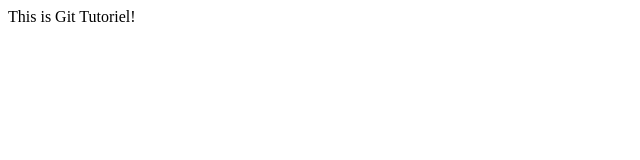
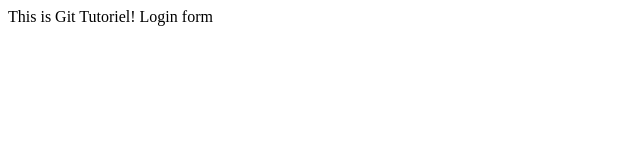
Before and after one commit to Mechack21/GitTrainningApp, a plain HTML site: page index.html in a window 1280 px wide. Shown: the full height of the page, 0-640 px from the left. Drawn offline with Linux system fonts and the light colour scheme.

Commit message:
login form

```diff
--- a/index.html
+++ b/index.html
@@ -5,5 +5,6 @@
   </head>
   <body>
     This is Git Tutoriel!
+    Login form
   </body>
 </html>
```
Also changed, not shown: login.html (added, +1 -0 lines).
